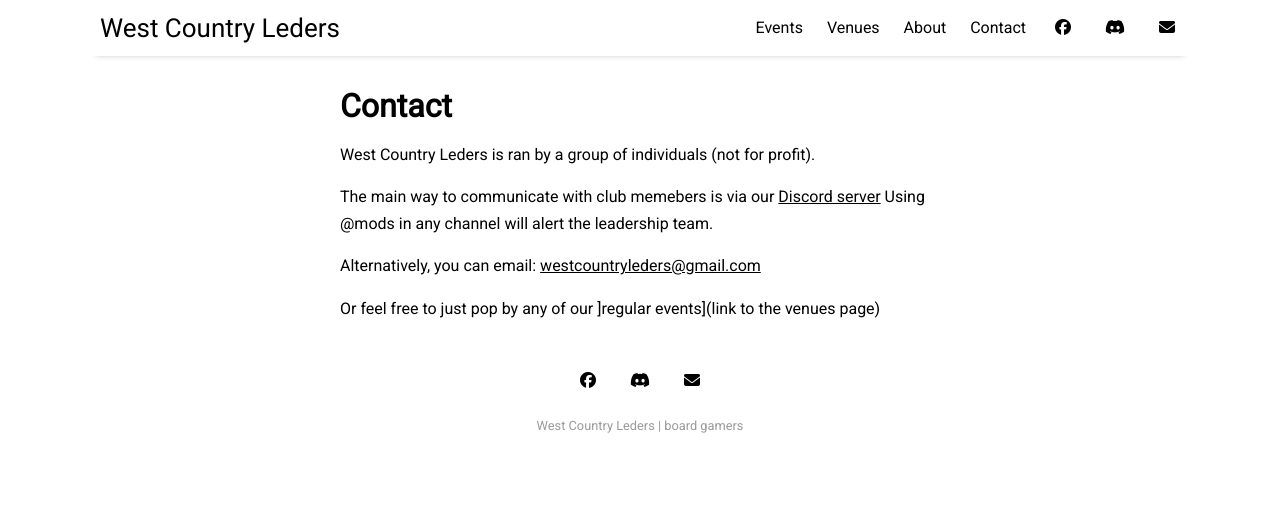
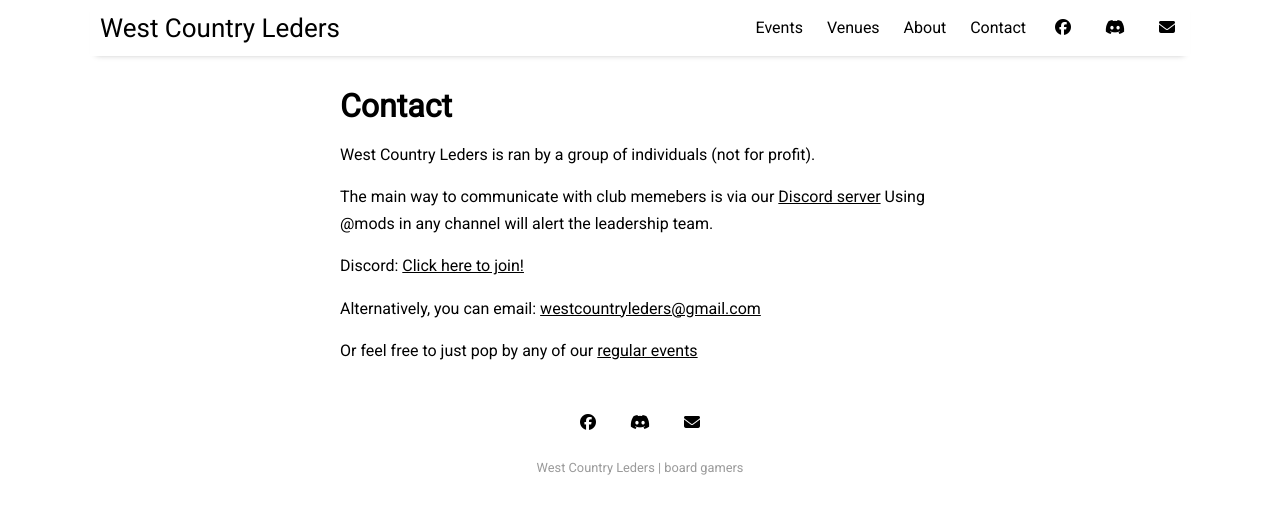
Before and after one commit to ChilledEther/west-country-leders-new, a Jekyll site: the page built from pages/contact.md, in a window 1280 px wide. Shown: the top 514 px of the page. Built offline with Jekyll 4.4.1, drawn with Linux system fonts in a browser that asks for light colours.

Commit message:
Update contact.md

```diff
--- a/pages/contact.md
+++ b/pages/contact.md
@@ -9,6 +9,8 @@ West Country Leders is ran by a group of individuals (not for profit).
 The main way to communicate with club memebers is via our [Discord server]([resentatio](https://discord.gg/JuuxmmbgG7))
 Using @mods in any channel will alert the leadership team.
 
+Discord: [Click here to join!](https://discord.gg/JuuxmmbgG7)
+
 Alternatively, you can email: <a href="mailto:westcountryleders@gmail.com">westcountryleders@gmail.com</a>
 
-Or feel free to just pop by any of our ]regular events](link to the venues page)
+Or feel free to just pop by any of our [regular events](link to the venues page)
```
